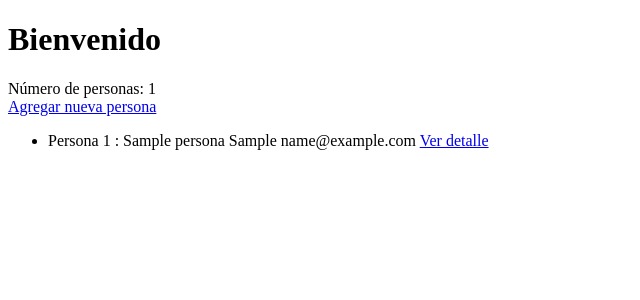
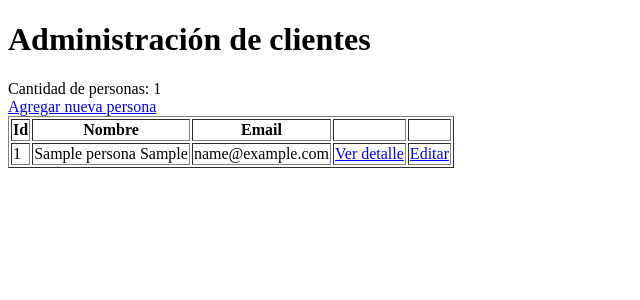
Before and after one commit to W4LT3RD/Python, a Django app: page / in a window 1280 px wide. Shown: the top 300 px of the page, without its empty margins (0-640 px from the left). Run offline with Django 3.2, Linux system fonts and the light colour scheme; tables that the repository leaves empty hold one stand-in row (values such as "Sample post").

Commit message:
11102021_Django
Signed-off-by: W4LT3R <walterdavila1000@gmail.com>

```diff
--- a/Django/Prueba/personas/templates/bienvenido.html
+++ b/Django/Prueba/personas/templates/bienvenido.html
@@ -1,29 +1,42 @@
 <!DOCTYPE html>
 <html>
+
 <head>
     <meta charset="UFT-8">
     <title>
         Bienvenido Usuario
     </title>
 </head>
+
 <body>
-    <H1>Bienvenido</H1>
+    <H1>Administración de clientes</H1>
     <div>
-        Número de personas: {{no_personas}}
+        Cantidad de personas: {{no_personas}}
     </div>
     <div><a href="nueva_persona">Agregar nueva persona</a></div>
     <div>
-        <ul>
-            {% for persona in personas %}
-                <li>
-                    Persona {{persona.id}} :
-                    {{persona.nombre}}
-                    {{persona.apellido}}
-                    {{persona.email}}
-                    <a href="detalle_persona/{{persona.id}}">Ver detalle</a>
-                </li>
-            {% endfor %}
-        </ul>
+        <table border="1">
+            <thead>
+                <tr>
+                    <th>Id</th>
+                    <th>Nombre</th>
+                    <th>Email</th>
+                    <th></th>
+                    <th></th>
+                </tr>
+            </thead>
+            <tbody>
+                {% for persona in personas %}
+                <tr>
+                    <td>{{persona.id}}</td>
+                    <td>{{persona.nombre}} {{persona.apellido}}</td>
+                    <td>{{persona.email}}</td>
+                    <td><a href="detalle_persona/{{persona.id}}">Ver detalle</a></td>
+                    <td><a href="editar_persona/{{persona.id}}">Editar</a></td>
+                </tr>
+                {% endfor %}
+            </tbody>
+        </table>
     </div>
 </body>
 
--- a/Django/Prueba/personas/templates/personas/nuevo.html
+++ b/Django/Prueba/personas/templates/personas/nuevo.html
@@ -10,7 +10,7 @@
     <table>
         {{formaPersona}}
     </table>
-    <button type="submit">Enviar</button>
+    <button type="submit">Guardar</button>
     {% csrf_token %}
 </form>
 
--- a/Django/Prueba/personas/views.py
+++ b/Django/Prueba/personas/views.py
@@ -5,19 +5,19 @@ from personas.forms import PersonaForm
 from personas.models import Persona
 from django.forms import modelform_factory
 
-
 # Create your views here.
 def bienvenida(rquest):
     return HttpResponse("Bienvenido Usuario :D")
+
 def despedida(request):
     return HttpResponse("Adiós usario :,c")
 
 def pag1(request):
-#    return render(request, "bienvenido.html", {'msj1':'Valor mensje 1', 'msj2':'Valor mensaje 2'})
+    # return render(request, "bienvenido.html", {'msj1':'Valor mensje 1', 'msj2':'Valor mensaje 2'})
     # o también se puede colocar como:
 
-#    mensajes = {'msj1':'Valor mensje 1', 'msj2':'Valor mensaje 2'}
-#    return render(request, "bienvenido.html",mensajes
+   # mensajes = {'msj1':'Valor mensje 1', 'msj2':'Valor mensaje 2'}
+   # return render(request, "bienvenido.html",mensajes
 
     no_personasvar = Persona.objects.count() # Cantidad de datos
     personas = Persona.objects.all() # Desplegar la información de la base de datos
@@ -37,11 +37,23 @@ def nuevaPersona(request):
         # Validación:
         if formaPersona.is_valid(): # Validación de la información agregada en la pág
             formaPersona.save() # Con esto se hace un save en la base de datos
-#       else:           # *este else se colocará al final
-#            return render(request, 'personas/nuevo.html', {'formaPersona':formaPersona})
+       # else:           # *este else se colocará al final
+           # return render(request, 'personas/nuevo.html', {'formaPersona':formaPersona})
             return redirect('inicio') # index = página principal
     else:
         formaPersona = PersonaForm()
         return render(request, 'personas/nuevo.html', {'formaPersona': formaPersona}) # indica los errores dentro del formulario
     # si el formulario no es válido se redigirá al usuario a *nuevo.html
     return render(request, 'personas/nuevo.html', {'formaPersona':formaPersona})
+
+def editarPersona(request):
+    if request.method == 'POST':
+        formaPersona = PersonaForm(request.POST)
+        if formaPersona.is_valid():
+            formaPersona.save()
+            return redirect('inicio')
+    else:
+        formaPersona = PersonaForm()
+
+
+    return render(request, 'personas/nuevo.html', {'formaPersona':formaPersona})
```
